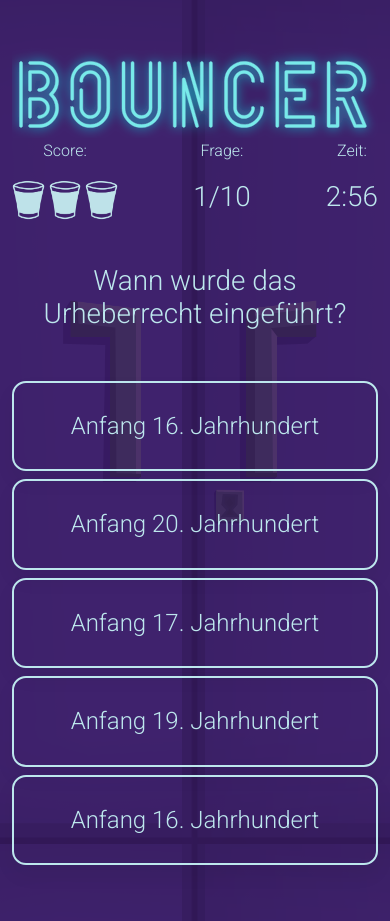
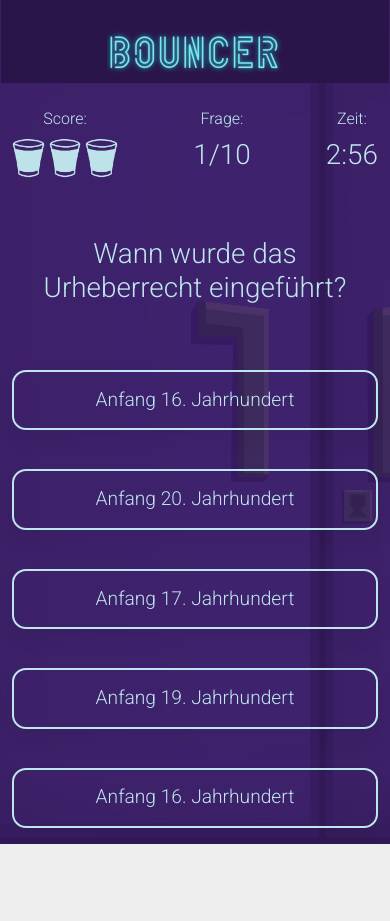
Before and after one commit to stidl/Lernspiel-Forschen, a website: page index.html in a window 390 px wide. After the commit the page ends 844 px from the top, so only its background shows below. Drawn offline with Linux system fonts and the light colour scheme.

Commit message:
add styling and make more responsive

```diff
--- a/css/styles.css
+++ b/css/styles.css
@@ -13,6 +13,7 @@ h1 {
   text-align: center;
   font-size: 1rem;
   color: #bde7ed;
+  margin-bottom: 0.4rem;
 }
 
 #counter,
@@ -23,7 +24,7 @@ h1 {
 }
 
 .question-holder {
-  height: 10rem;
+  height: 9rem;
   display: flex;
   text-align: center;
   align-items: center;
@@ -33,8 +34,8 @@ h1 {
 .answer-container {
   display: flex;
   flex-direction: initial;
-  margin-bottom: 0.5rem;
-  font-size: 1.5rem;
+  margin-bottom: 1rem;
+  font-size: 1.2rem;
   background-color: transparent;
   border: 2px solid white;
   border-radius: 14px;
@@ -49,7 +50,7 @@ h1 {
 }
 
 .answer-text {
-  padding: 1.5rem;
+  padding: 0.8rem;
   width: 100%;
   margin: 0;
   color: #bde7ed;
@@ -71,15 +72,32 @@ h1 {
   background-color: #e671f8;
 }
 
+.cards {
+  display: flex;
+  flex-direction: column;
+  align-items: center;
+  align-self: center;
+  align-content: center;
+  justify-content: center;
+  position: absolute;
+
+  height: 100%;
+  width: 100%;
+}
+
 .overlay-card {
-width: 30%;
-position: absolute;
+width: 300px;
 z-index: 9;
 background-color: #000000e2;
-border-radius: 30px;
+border-radius: 40px;
 color: #bde7ed;
 box-shadow: 0 0.4rem 1.4rem 0 rgba(37, 37, 37, 0.58);
-margin-left: 29%;
+justify-content: center;
+position: absolute;
+}
+
+.card-img-top {
+  margin: auto;
 }
 
 .card-title {
@@ -99,6 +117,8 @@ body {
   background-repeat: no-repeat;
   background-attachment: fixed;
   background-size: cover;
+  width: 100vw;
+  height: 100vh;
 }
 
 #countdown {
@@ -111,3 +131,30 @@ body {
   background-color: transparent;
   color: #bde7ed;
 }
+
+.my-5{
+  margin-top: 0 !important;
+  height: 100%;
+  display: flex;
+  flex-direction: column;
+  justify-content: space-between;
+}
+
+.headerText {
+  display: flex;
+  display: flex;
+  flex-direction: column;
+  align-items: center;
+  align-self: center;
+  align-content: center;
+  justify-content: center;
+  background-color: #2a154a;
+  width: 106%;
+}
+
+.headerImage {
+  margin-top: 30px;
+  margin-bottom: 10px;
+  width: 11rem;
+  align-self: center;
+}
```
